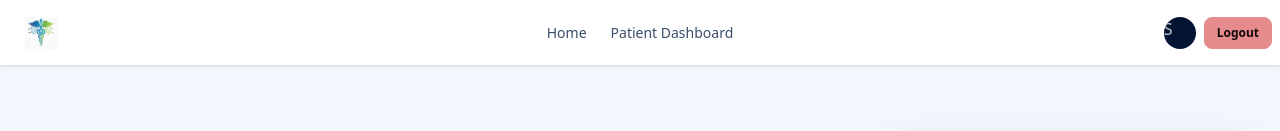
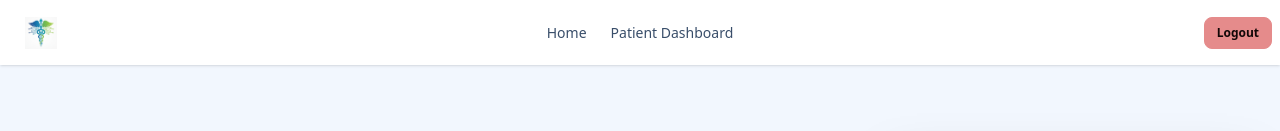
Before and after one commit to abhishek9680/digital-healthcare-system, a React (Vite) app in the folder frontend/: page / in a window 1280 px wide. Shown: the top 131 px of the page. Built offline with nearby package versions, Linux system fonts and the light colour scheme; sample sign-in values are in the browser's storage.

Commit message:
navbar profile icon removed

```diff
--- a/frontend/src/components/Navbar.jsx
+++ b/frontend/src/components/Navbar.jsx
@@ -76,11 +76,11 @@ function Navbar() {
             <div className="navbar-end">
                 {isLoggedIn ? (
                     <div className="flex items-center gap-2">
-                        <div className="avatar placeholder">
+                        {/* <div className="avatar placeholder">
                             <div className="bg-neutral text-neutral-content rounded-full w-8">
                                 <span>{user?.name ? user.name[0].toUpperCase() : 'U'}</span>
                             </div>
-                        </div>
+                        </div> */}
                         <button className="btn btn-error btn-sm" onClick={handleLogout}>Logout</button>
                     </div>
                 ) : (
```
